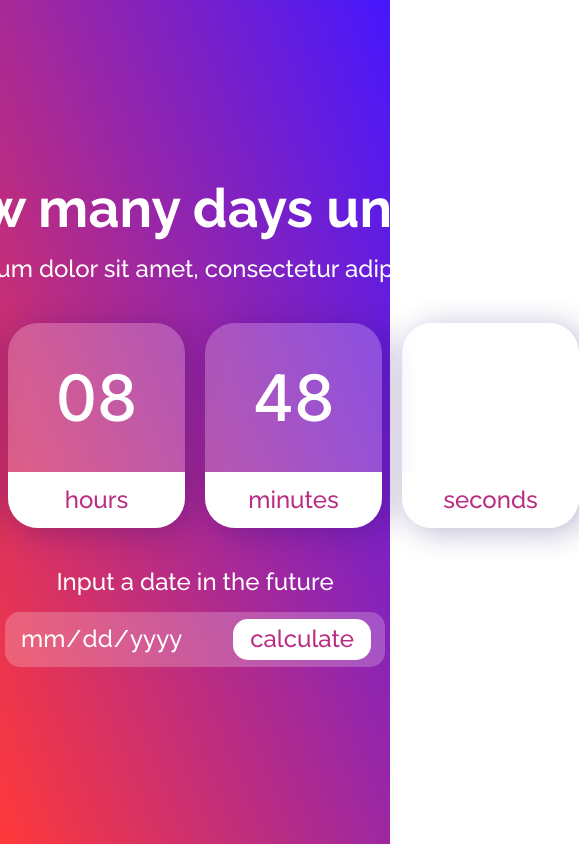
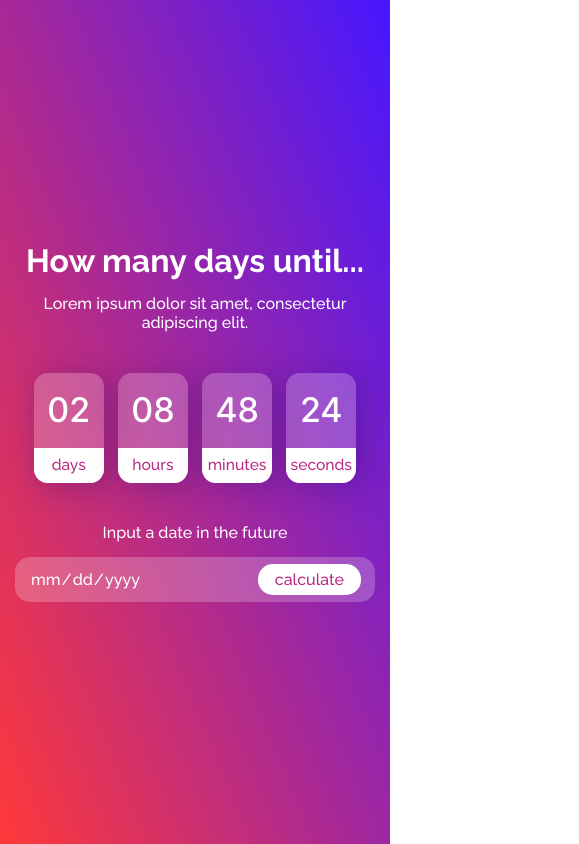
Before and after one commit to ccryptocoder/date-calculator, a website: page app/index.html in a window 390 px wide. Shown: the whole page, 579 px wide, since content can reach past the window. Drawn offline with Linux system fonts and the light colour scheme.

Commit message:
Make hero responsive

```diff
--- a/app/assets/css/sass/components/_global.scss
+++ b/app/assets/css/sass/components/_global.scss
@@ -2,6 +2,9 @@
 .container {
     max-width: 1160px;
     margin: 0 auto;
+    @media (max-width: 1200px) {
+        padding: 0 15px;
+    }
 }
 
 .title {
@@ -12,12 +15,6 @@
 
 .title {
     font-weight: 700;
-    font-size: 54px;
+    font-size: clamp(32px, 5vw, 54px);
     line-height: 1.16em;
 }
-
-.subtitle {
-    font-weight: 500;
-    font-size: 24px;
-    line-height: 1.2em;
-}
--- a/app/assets/css/sass/components/_hero.scss
+++ b/app/assets/css/sass/components/_hero.scss
@@ -1,7 +1,8 @@
 .hero {
+    padding: clamp(80px, 10vw, 150px) 0;
     display: grid;
     place-content: center;
-    height: 100vh;
+    min-height: 100vh;
     background-image: linear-gradient(247.58deg, var(--clr-100) 0%, var(--clr-200) 100%);
     &-wrap {
         display: grid;
@@ -12,7 +13,7 @@
         color: var(--clr-primary-100);
         text-align: center;
         font-weight: 500;
-        font-size: 24px;
+        font-size: clamp(16px, 2vw, 24px);
         line-height: 1.2em;
         &--mt100 {
             margin-top: 15px;
@@ -45,7 +46,7 @@
             font-family: var(--ff-100);
             color: var(--clr-primary-100);
             font-weight: 500;
-            font-size: 24px;
+            font-size: clamp(16px, 2vw, 24px);
             line-height: 1.2em;
             &::-webkit-calendar-picker-indicator {
                 background: transparent;
@@ -61,7 +62,7 @@
             border: 0;
             padding: 6px 17px;
             font-weight: 500;
-            font-size: 24px;
+            font-size: clamp(16px, 2vw, 24px);
             line-height: 1.2em;
             font-family: var(--ff-100);
             color: var(--clr-accent-100);
--- a/app/assets/css/sass/components/_timer.scss
+++ b/app/assets/css/sass/components/_timer.scss
@@ -1,28 +1,30 @@
 .timer {
     display: grid;
-    grid-template-columns: repeat(4, 177px);
-    column-gap: 20px;
+    grid-template-columns: repeat(4, clamp(60px, 18vw, 177px));
+    column-gap: clamp(14px, 2vw, 20px);
+    place-content: center;
+    --item-br: clamp(12px, 3.5vw, 30px);
     &-item {
         display: flex;
         flex-direction: column;
         justify-content: space-between;
-        border-radius: 30px;
-        min-height: 205px;
+        border-radius: var(--item-br);
+        min-height: clamp(110px, 18vw, 205px);
         box-shadow: 6px 4px 30px var(--clr-opaque-200);
         background-color: var(--clr-opaque-100);
         &-head {
             height: 100%;
             font-weight: 500;
-            font-size: 64px;
-            line-height: 77px;
+            font-size: clamp(34px, 6vw, 64px);
+            line-height: 1.2em;
             color: var(--clr-primary-100);
             font-family: var(--ff-200);
         }
         &-body {
-            padding: 14px;
-            border-radius: 0 0 30px 30px;
+            padding: clamp(8px, 1.5vw, 14px);
+            border-radius: 0 0 var(--item-br) var(--item-br);
             font-weight: 500;
-            font-size: 24px;
+            font-size: clamp(14px,4vw,24px); //18px, 2vw, 24px
             line-height: 1.2em;
             color: var(--clr-accent-100);
             font-family: var(--ff-100);
```
Also changed, not shown: app/assets/css/style.min.css.
